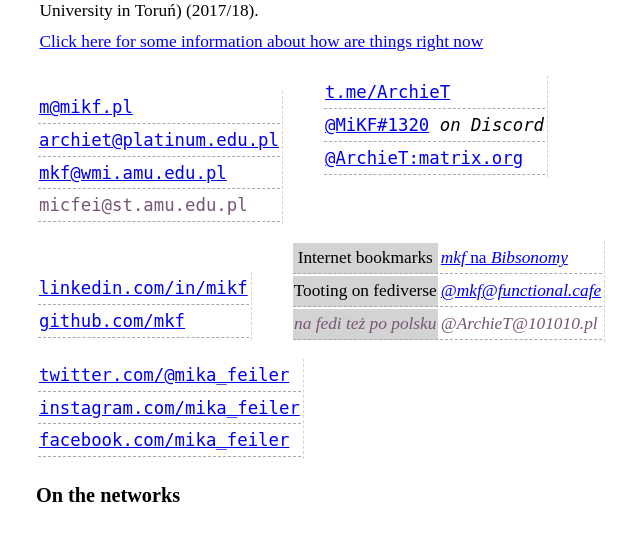
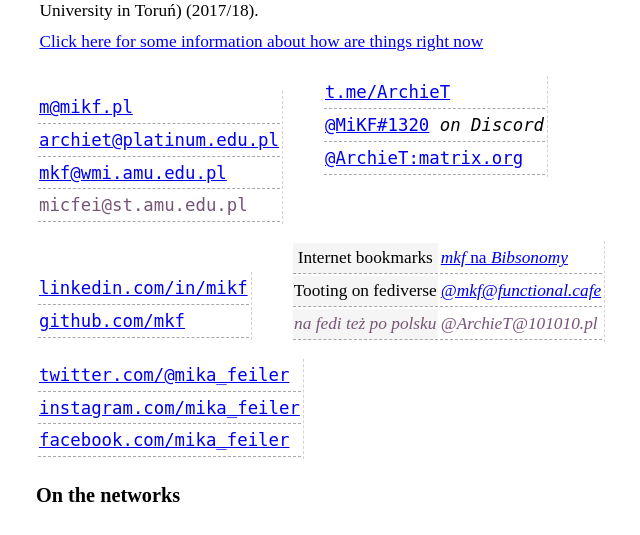
Before and after one commit to mkf/website-archiet, a PHP site: page /index.en.html in a window 1280 px wide. Shown: the part 302-837 px from the top of the page, without its empty margins (204-844 px from the left). Run offline with PHP 8.4, Linux system fonts and the light colour scheme.

Commit message:
whitesmoke th contactme

```diff
--- a/styles.css
+++ b/styles.css
@@ -34,7 +34,7 @@ table.contactme tr td,th {
     border-bottom: 1pt dashed darkgray;
 }
 table.contactme th {
-    background-color: lightgray;
+    background-color: whitesmoke;
     font-style: normal;
     font-stretch: ultra-condensed;
     font-weight: lighter;
```
